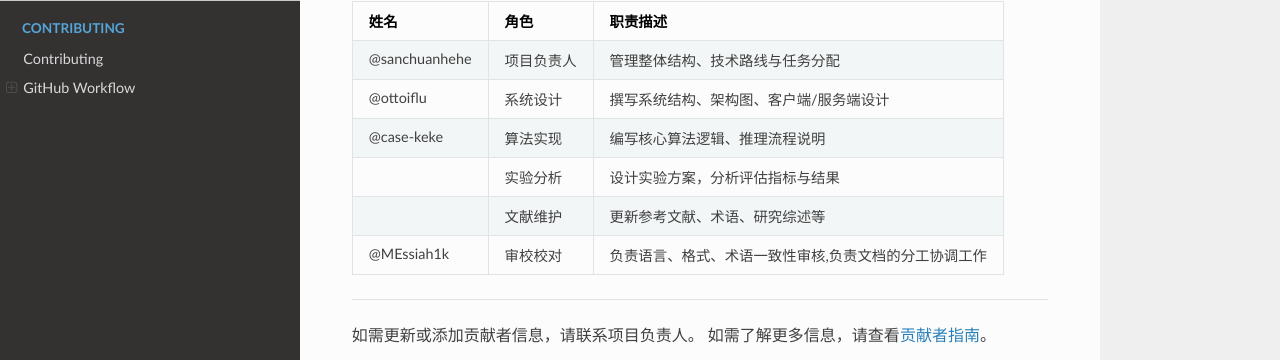
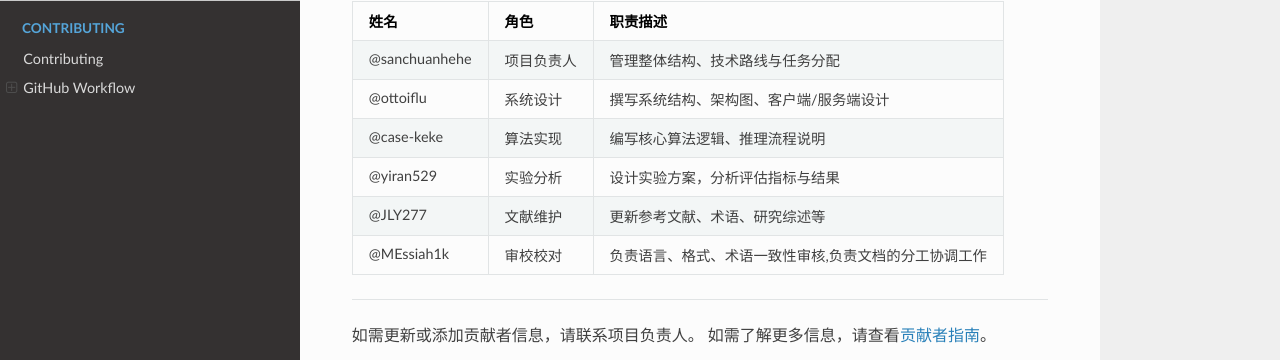
Before and after one commit to xiaoanmodel/-, an MkDocs documentation site: the page built from docs/CONTRIBUTORS.md, in a window 1280 px wide. Shown: the part 210-570 px from the top of the page. Built offline with MkDocs 1.6.1, drawn with Linux system fonts in a browser that asks for light colours; nearby versions of some CDN libraries.

Commit message:
更新贡献者信息，添加实验分析和文献维护角色的贡献者

```diff
--- a/docs/CONTRIBUTORS.md
+++ b/docs/CONTRIBUTORS.md
@@ -7,8 +7,8 @@
 |@sanchuanhehe| 项目负责人   | 管理整体结构、技术路线与任务分配                                         |
 |@ottoiflu| 系统设计     | 撰写系统结构、架构图、客户端/服务端设计                                   |
 |@case-keke| 算法实现     | 编写核心算法逻辑、推理流程说明                                           |
-|          | 实验分析     | 设计实验方案，分析评估指标与结果                                         |
-|          | 文献维护     | 更新参考文献、术语、研究综述等                                           |
+|@yiran529| 实验分析     | 设计实验方案，分析评估指标与结果                                         |
+|@JLY277| 文献维护     | 更新参考文献、术语、研究综述等                                           |
 |@MEssiah1k| 审校校对     | 负责语言、格式、术语一致性审核,负责文档的分工协调工作|
 
 ---
```
